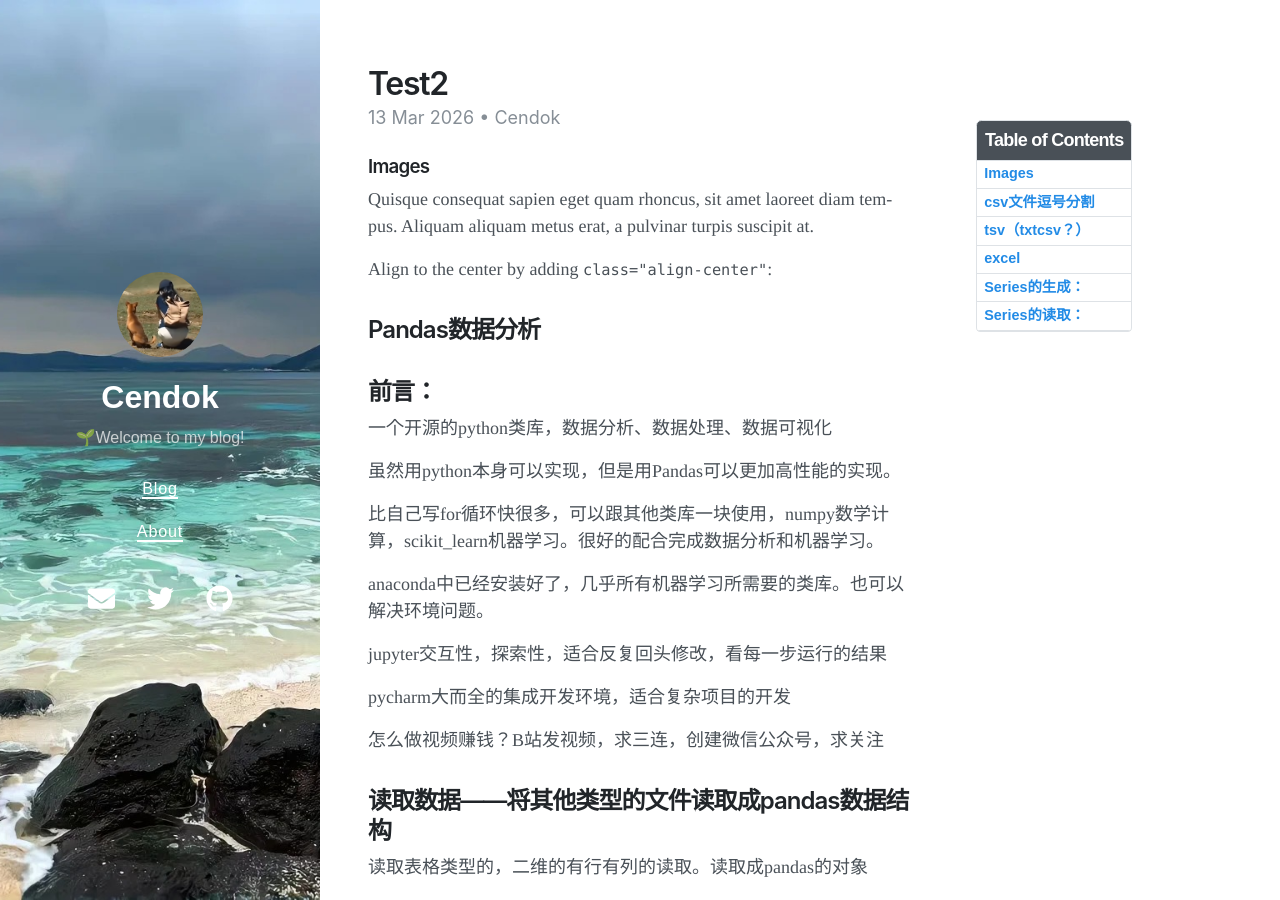
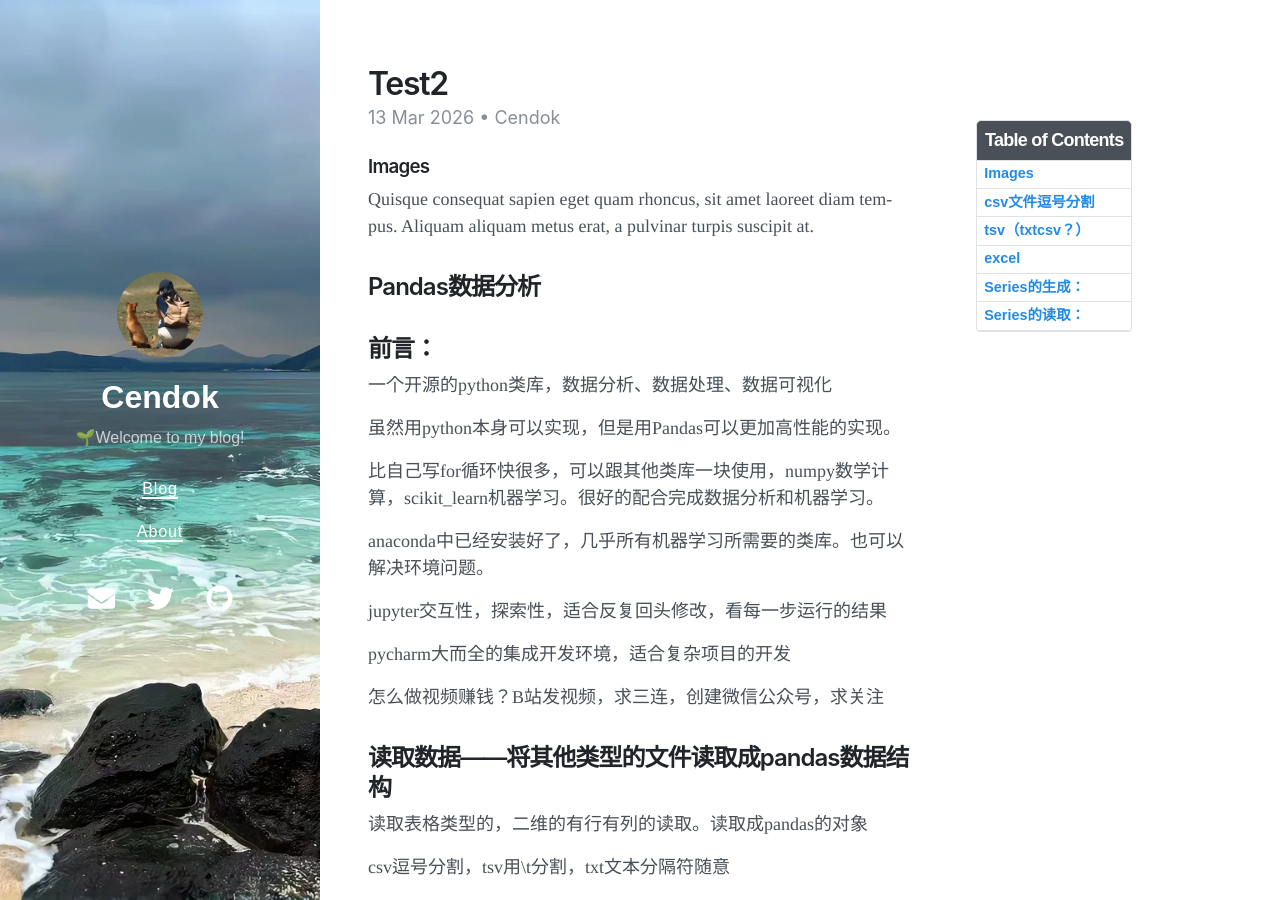
Before and after one commit to Cendok/pure-Blog, a Jekyll site: the page built from _posts/2026-03-13-Test2.md, in a window 1280 px wide and 900 px high. Built offline with Jekyll 4.4.1, drawn with Linux system fonts in a browser that asks for light colours; nearby versions of some CDN libraries.

Commit message:
Update 2026-03-13-Test2.md

```diff
--- a/_posts/2026-03-13-Test2.md
+++ b/_posts/2026-03-13-Test2.md
@@ -11,12 +11,6 @@ toc:  true
 ### Images
 
 Quisque consequat sapien eget quam rhoncus, sit amet laoreet diam tempus. Aliquam aliquam metus erat, a pulvinar turpis suscipit at.
-
-Align to the center by adding `class="align-center"`:
-
-
-[^fn-sample_footnote]: Handy! Now click the return link to go back.
-
 
 
 ## Pandas数据分析
```
